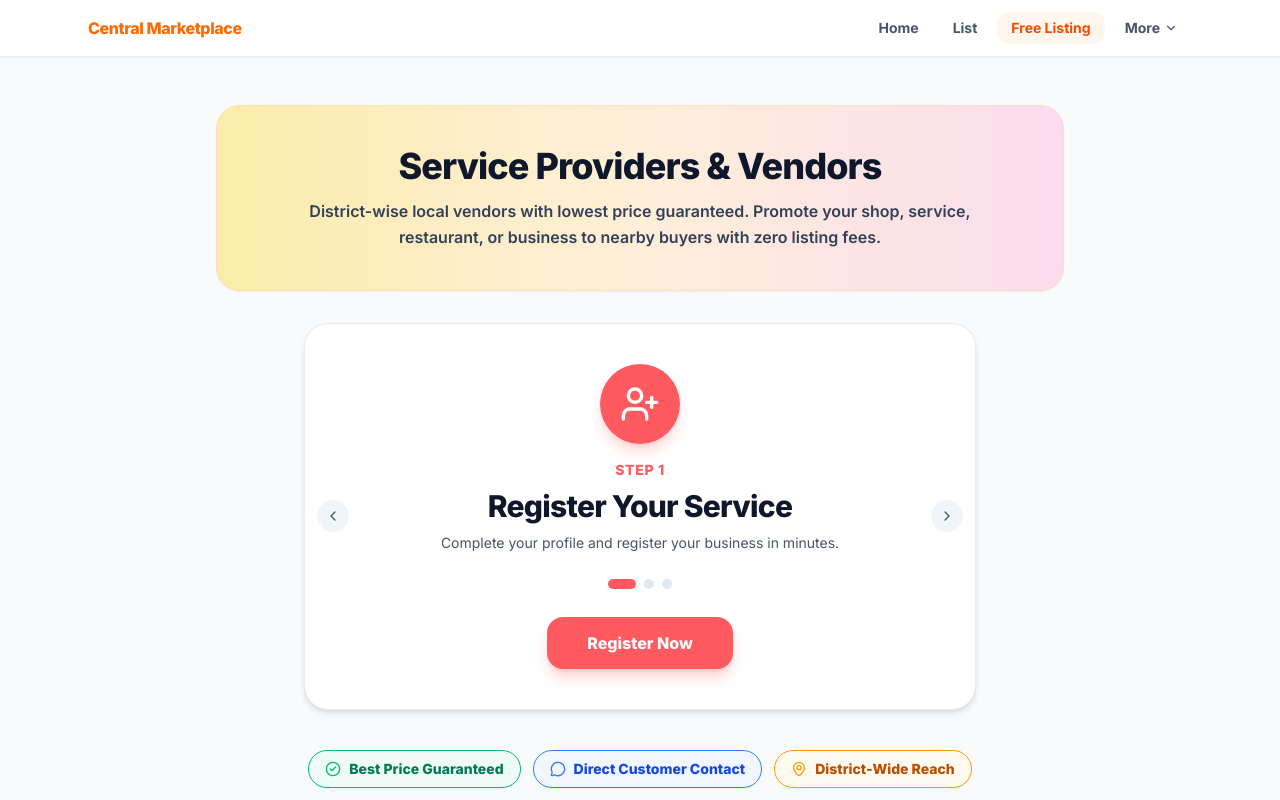
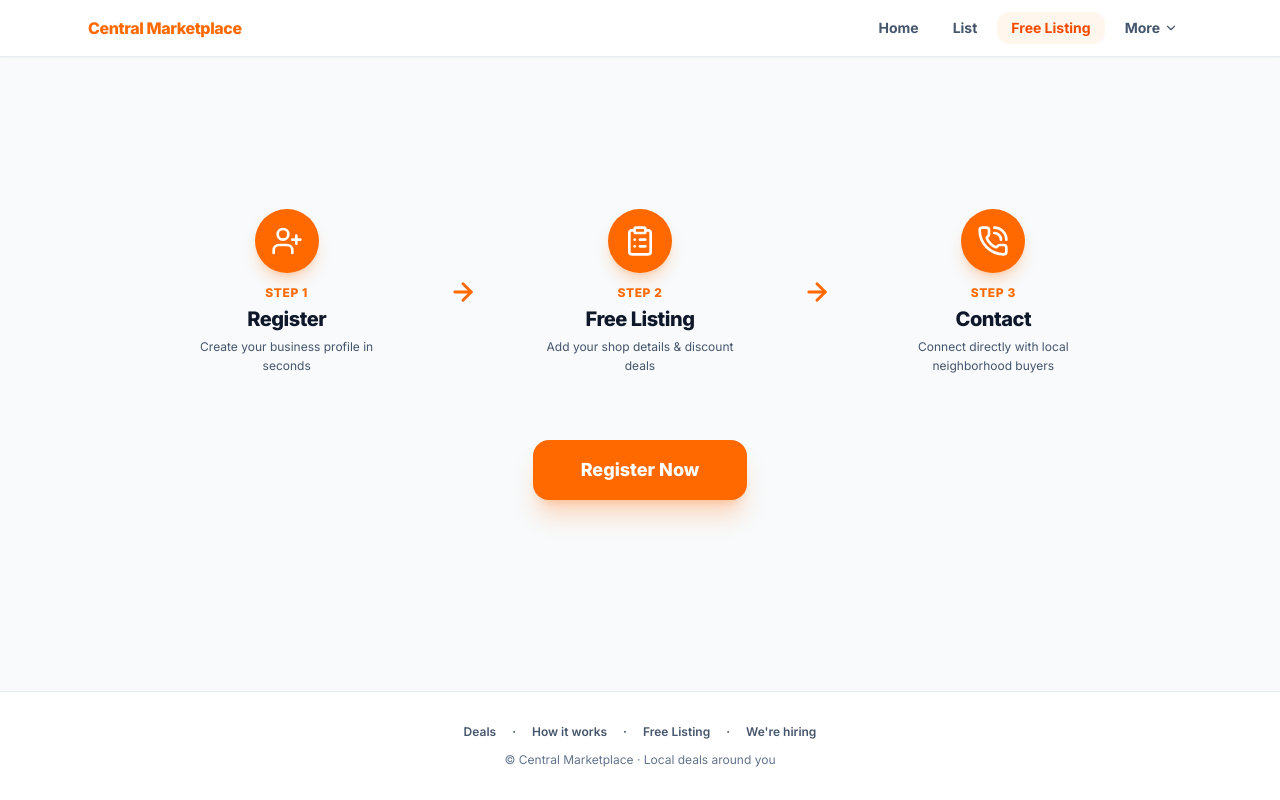
Before and after one commit to bala290498/central-marketplace-03, a Next.js app: page /list-your-business in a window 1280 px wide. Shown: the top 800 px of the page. Built offline with nearby package versions, Linux system fonts and the light colour scheme.

Commit message:
feat: center free listing page steps, use official brand orange theme, and remove top banner and pill badges

```diff
--- a/src/components/ListYourBusinessClient.tsx
+++ b/src/components/ListYourBusinessClient.tsx
@@ -6,19 +6,16 @@ import { Footer } from "@/components/Footer";
 import {
   UserPlus,
   ClipboardList,
-  MapPin,
+  PhoneCall,
   CheckCircle2,
-  MessageCircle,
   X,
   Send,
   Store,
-  Sparkles,
-  ChevronLeft,
-  ChevronRight,
+  ArrowRight,
+  ArrowDown,
 } from "lucide-react";
 
 export function ListYourBusinessClient() {
-  const [activeStep, setActiveStep] = useState(0);
   const [isModalOpen, setIsModalOpen] = useState(false);
   const [isSubmitted, setIsSubmitted] = useState(false);
 
@@ -35,31 +32,23 @@ export function ListYourBusinessClient() {
   const steps = [
     {
       stepLabel: "Step 1",
-      title: "Register Your Service",
-      description: "Complete your profile and register your business in minutes.",
+      title: "Register",
+      description: "Create your business profile in seconds",
       icon: UserPlus,
     },
     {
       stepLabel: "Step 2",
-      title: "List Your Shop & Deals",
-      description: "Add your shop details, photos, and exclusive discount offers for local buyers.",
+      title: "Free Listing",
+      description: "Add your shop details & discount deals",
       icon: ClipboardList,
     },
     {
       stepLabel: "Step 3",
-      title: "Reach Members Nearby",
-      description: "Get discovered directly within your district by thousands of neighborhood shoppers.",
-      icon: MapPin,
+      title: "Contact",
+      description: "Connect directly with local neighborhood buyers",
+      icon: PhoneCall,
     },
   ];
-
-  const handleNextStep = () => {
-    setActiveStep((prev) => (prev + 1) % steps.length);
-  };
-
-  const handlePrevStep = () => {
-    setActiveStep((prev) => (prev - 1 + steps.length) % steps.length);
-  };
 
   const handleSubmit = (e: React.FormEvent) => {
     e.preventDefault();
@@ -78,114 +67,95 @@ export function ListYourBusinessClient() {
     }, 2500);
   };
 
-  const currentStepData = steps[activeStep];
-  const StepIcon = currentStepData.icon;
-
   return (
-    <div className="min-h-screen bg-slate-50/60 text-slate-900 flex flex-col">
+    <div className="min-h-screen bg-slate-50/60 text-slate-900 flex flex-col justify-between">
       <Navbar />
 
-      <main className="flex-1 max-w-4xl w-full mx-auto px-4 sm:px-6 py-8 sm:py-12">
-        {/* Top Warm Pastel Gradient Banner (Matches Reference UI) */}
-        <div className="bg-gradient-to-r from-amber-200/70 via-orange-100/90 to-pink-200/70 border border-orange-200/50 p-6 sm:p-10 rounded-3xl text-center shadow-xs mb-8">
-          <h1 className="text-2xl sm:text-4xl font-extrabold text-slate-900 tracking-tight mb-3">
-            Service Providers & Vendors
-          </h1>
-          <p className="text-xs sm:text-base font-semibold text-slate-700 max-w-2xl mx-auto leading-relaxed">
-            District-wise local vendors with lowest price guaranteed. Promote your shop, service, restaurant, or business to nearby buyers with zero listing fees.
-          </p>
+      <main className="flex-1 max-w-5xl w-full mx-auto px-4 sm:px-6 py-12 sm:py-20 flex flex-col items-center justify-center text-center">
+        {/* Desktop View: 3 Steps Directly in a Horizontal Row with Horizontal Arrows */}
+        <div className="hidden md:flex items-center justify-center gap-6 py-6 mb-10 w-full">
+          {steps.map((step, idx) => {
+            const Icon = step.icon;
+            const isLast = idx === steps.length - 1;
+            return (
+              <React.Fragment key={idx}>
+                {/* Step Item */}
+                <div className="flex-1 text-center flex flex-col items-center justify-center px-2">
+                  <div className="w-16 h-16 bg-orange-500 rounded-full flex items-center justify-center text-white mb-3 shadow-lg shadow-orange-500/25 transition-transform duration-300 hover:scale-105">
+                    <Icon className="w-8 h-8" />
+                  </div>
+                  <span className="text-orange-500 font-extrabold text-xs uppercase tracking-wider mb-1">
+                    {step.stepLabel}
+                  </span>
+                  <h3 className="text-xl font-extrabold text-slate-900 mb-1 tracking-tight">
+                    {step.title}
+                  </h3>
+                  <p className="text-xs text-slate-600 max-w-[200px] leading-relaxed mx-auto">
+                    {step.description}
+                  </p>
+                </div>
+
+                {/* Horizontal Arrow Pointing to Next Step */}
+                {!isLast && (
+                  <div className="flex-shrink-0 flex items-center justify-center self-center px-1">
+                    <ArrowRight className="w-7 h-7 text-orange-500 stroke-[2.5]" />
+                  </div>
+                )}
+              </React.Fragment>
+            );
+          })}
         </div>
 
-        {/* 3-Step Interactive Steps Card (Matches Reference UI) */}
-        <div className="bg-white rounded-3xl p-6 sm:p-10 border border-slate-200/80 shadow-md text-center max-w-2xl mx-auto mb-8 relative overflow-hidden">
-          {/* Top Left / Right Touch Nav Arrows */}
-          <button
-            type="button"
-            onClick={handlePrevStep}
-            className="absolute left-3 top-1/2 -translate-y-1/2 w-8 h-8 rounded-full bg-slate-100 text-slate-600 flex items-center justify-center hover:bg-slate-200 transition-colors cursor-pointer"
-            title="Previous Step"
-          >
-            <ChevronLeft className="w-4 h-4" />
-          </button>
-          <button
-            type="button"
-            onClick={handleNextStep}
-            className="absolute right-3 top-1/2 -translate-y-1/2 w-8 h-8 rounded-full bg-slate-100 text-slate-600 flex items-center justify-center hover:bg-slate-200 transition-colors cursor-pointer"
-            title="Next Step"
-          >
-            <ChevronRight className="w-4 h-4" />
-          </button>
+        {/* Mobile View: 3 Steps Vertically Stacked with Vertical Arrows */}
+        <div className="flex md:hidden flex-col items-center justify-center gap-6 py-4 mb-10 w-full">
+          {steps.map((step, idx) => {
+            const Icon = step.icon;
+            const isLast = idx === steps.length - 1;
+            return (
+              <React.Fragment key={idx}>
+                {/* Step Item */}
+                <div className="text-center flex flex-col items-center justify-center px-4 max-w-xs mx-auto">
+                  <div className="w-16 h-16 bg-orange-500 rounded-full flex items-center justify-center text-white mb-2.5 shadow-lg shadow-orange-500/25">
+                    <Icon className="w-8 h-8" />
+                  </div>
+                  <span className="text-orange-500 font-extrabold text-xs uppercase tracking-wider mb-1">
+                    {step.stepLabel}
+                  </span>
+                  <h3 className="text-xl font-extrabold text-slate-900 mb-1 tracking-tight">
+                    {step.title}
+                  </h3>
+                  <p className="text-xs text-slate-600 leading-relaxed mx-auto">
+                    {step.description}
+                  </p>
+                </div>
 
-          {/* Red Circular Icon */}
-          <div className="w-16 h-16 sm:w-20 sm:h-20 bg-[#FF5A5F] rounded-full flex items-center justify-center text-white mx-auto mb-4 shadow-lg shadow-[#FF5A5F]/25 transition-transform duration-300 transform hover:scale-105">
-            <StepIcon className="w-8 h-8 sm:w-10 sm:h-10" />
-          </div>
+                {/* Vertical Arrow Pointing Down to Next Step */}
+                {!isLast && (
+                  <div className="py-1">
+                    <ArrowDown className="w-6 h-6 text-orange-500 stroke-[2.5]" />
+                  </div>
+                )}
+              </React.Fragment>
+            );
+          })}
+        </div>
 
-          {/* Step Counter Label */}
-          <span className="text-[#FF5A5F] font-extrabold text-xs sm:text-sm uppercase tracking-wider mb-2 block">
-            {currentStepData.stepLabel}
-          </span>
-
-          {/* Step Title */}
-          <h2 className="text-xl sm:text-3xl font-extrabold text-slate-900 mb-2 tracking-tight">
-            {currentStepData.title}
-          </h2>
-
-          {/* Step Description */}
-          <p className="text-xs sm:text-sm text-slate-600 max-w-md mx-auto mb-6 leading-relaxed">
-            {currentStepData.description}
-          </p>
-
-          {/* Pagination Dots */}
-          <div className="flex items-center justify-center gap-2 mb-7">
-            {steps.map((_, idx) => (
-              <button
-                key={idx}
-                type="button"
-                onClick={() => setActiveStep(idx)}
-                className={`transition-all duration-300 rounded-full cursor-pointer ${
-                  activeStep === idx
-                    ? "w-7 h-2.5 bg-[#FF5A5F]"
-                    : "w-2.5 h-2.5 bg-slate-200 hover:bg-slate-300"
-                }`}
-                title={`Go to step ${idx + 1}`}
-              />
-            ))}
-          </div>
-
-          {/* Bright Coral Call-To-Action Button */}
+        {/* Centered CTA Register Button */}
+        <div className="text-center w-full flex justify-center">
           <button
             type="button"
             onClick={() => setIsModalOpen(true)}
-            className="w-full sm:w-auto px-10 py-3.5 rounded-2xl bg-[#FF5A5F] hover:bg-[#E0484D] text-white font-extrabold text-base shadow-lg shadow-[#FF5A5F]/30 transition-all duration-200 cursor-pointer transform hover:scale-[1.02]"
+            className="w-full sm:w-auto px-12 py-4 rounded-2xl bg-orange-500 hover:bg-orange-600 text-white font-extrabold text-base sm:text-lg shadow-xl shadow-orange-500/25 transition-all duration-200 cursor-pointer transform hover:scale-[1.02]"
           >
             Register Now
           </button>
-        </div>
-
-        {/* Feature Pill Badges Row (Matches Reference UI) */}
-        <div className="flex items-center justify-center gap-3 overflow-x-auto no-scrollbar py-2 mb-10">
-          <div className="inline-flex items-center gap-2 px-4 py-2 rounded-full border border-emerald-500 text-emerald-700 bg-emerald-50/70 font-extrabold text-xs sm:text-sm whitespace-nowrap shadow-xs">
-            <CheckCircle2 className="w-4 h-4 text-emerald-500 flex-shrink-0" />
-            <span>Best Price Guaranteed</span>
-          </div>
-
-          <div className="inline-flex items-center gap-2 px-4 py-2 rounded-full border border-blue-500 text-blue-700 bg-blue-50/70 font-extrabold text-xs sm:text-sm whitespace-nowrap shadow-xs">
-            <MessageCircle className="w-4 h-4 text-blue-500 flex-shrink-0" />
-            <span>Direct Customer Contact</span>
-          </div>
-
-          <div className="inline-flex items-center gap-2 px-4 py-2 rounded-full border border-amber-500 text-amber-700 bg-amber-50/70 font-extrabold text-xs sm:text-sm whitespace-nowrap shadow-xs">
-            <MapPin className="w-4 h-4 text-amber-500 flex-shrink-0" />
-            <span>District-Wide Reach</span>
-          </div>
         </div>
       </main>
 
       {/* Registration Modal Popup */}
       {isModalOpen && (
         <div className="fixed inset-0 z-50 flex items-center justify-center p-4 bg-slate-900/60 backdrop-blur-xs animate-in fade-in duration-200">
-          <div className="bg-white rounded-3xl max-w-lg w-full p-6 sm:p-8 shadow-2xl border border-slate-200 relative animate-in zoom-in-95 duration-150">
+          <div className="bg-white rounded-3xl max-w-lg w-full p-6 sm:p-8 shadow-2xl border border-slate-200 relative animate-in zoom-in-95 duration-150 text-left">
             <button
               type="button"
               onClick={() => setIsModalOpen(false)}
@@ -209,7 +179,7 @@ export function ListYourBusinessClient() {
             ) : (
               <form onSubmit={handleSubmit} className="space-y-4">
                 <div className="flex items-center gap-3 mb-2">
-                  <div className="w-10 h-10 rounded-2xl bg-[#FF5A5F]/10 text-[#FF5A5F] flex items-center justify-center">
+                  <div className="w-10 h-10 rounded-2xl bg-orange-50 text-orange-500 flex items-center justify-center">
                     <Store className="w-5 h-5" />
                   </div>
                   <div>
@@ -234,7 +204,7 @@ export function ListYourBusinessClient() {
                       setFormData({ ...formData, businessName: e.target.value })
                     }
                     placeholder="E.g. Agasthiyar Mess & Restaurant"
-                    className="w-full px-4 py-2.5 rounded-xl border border-slate-200 bg-white text-slate-900 text-sm font-semibold outline-none focus:border-[#FF5A5F] focus:ring-1 focus:ring-[#FF5A5F]"
+                    className="w-full px-4 py-2.5 rounded-xl border border-slate-200 bg-white text-slate-900 text-sm font-semibold outline-none focus:border-orange-500 focus:ring-1 focus:ring-orange-500"
                   />
                 </div>
 
@@ -248,7 +218,7 @@ export function ListYourBusinessClient() {
                       onChange={(e) =>
                         setFormData({ ...formData, category: e.target.value })
                       }
-                      className="w-full px-3 py-2.5 rounded-xl border border-slate-200 bg-white text-slate-900 text-xs font-bold outline-none focus:border-[#FF5A5F]"
+                      className="w-full px-3 py-2.5 rounded-xl border border-slate-200 bg-white text-slate-900 text-xs font-bold outline-none focus:border-orange-500"
                     >
                       <option value="Dining & Cafes">Dining & Cafes</option>
                       <option value="Salon & Spa">Salon & Spa</option>
@@ -273,7 +243,7 @@ export function ListYourBusinessClient() {
                         setFormData({ ...formData, location: e.target.value })
                       }
                       placeholder="E.g. Vickramasingapuram"
-                      className="w-full px-3 py-2.5 rounded-xl border border-slate-200 bg-white text-slate-900 text-xs font-bold outline-none focus:border-[#FF5A5F]"
+                      className="w-full px-3 py-2.5 rounded-xl border border-slate-200 bg-white text-slate-900 text-xs font-bold outline-none focus:border-orange-500"
                     />
                   </div>
                 </div>
@@ -290,7 +260,7 @@ export function ListYourBusinessClient() {
                       setFormData({ ...formData, phone: e.target.value })
                     }
                     placeholder="+91 94431 00000"
-                    className="w-full px-4 py-2.5 rounded-xl border border-slate-200 bg-white text-slate-900 text-sm font-semibold outline-none focus:border-[#FF5A5F]"
+                    className="w-full px-4 py-2.5 rounded-xl border border-slate-200 bg-white text-slate-900 text-sm font-semibold outline-none focus:border-orange-500"
                   />
                 </div>
 
@@ -306,7 +276,7 @@ export function ListYourBusinessClient() {
                       setFormData({ ...formData, offerTitle: e.target.value })
                     }
                     placeholder="E.g. 20% Off Lunch Thali Meals"
-                    className="w-full px-4 py-2.5 rounded-xl border border-slate-200 bg-white text-slate-900 text-sm font-semibold outline-none focus:border-[#FF5A5F]"
+                    className="w-full px-4 py-2.5 rounded-xl border border-slate-200 bg-white text-slate-900 text-sm font-semibold outline-none focus:border-orange-500"
                   />
                 </div>
 
@@ -321,13 +291,13 @@ export function ListYourBusinessClient() {
                       setFormData({ ...formData, description: e.target.value })
                     }
                     placeholder="Brief details about your shop or discount deal..."
-                    className="w-full px-4 py-2 rounded-xl border border-slate-200 bg-white text-slate-900 text-xs font-medium outline-none focus:border-[#FF5A5F]"
+                    className="w-full px-4 py-2 rounded-xl border border-slate-200 bg-white text-slate-900 text-xs font-medium outline-none focus:border-orange-500"
                   />
                 </div>
 
                 <button
                   type="submit"
-                  className="w-full py-3.5 rounded-2xl bg-[#FF5A5F] hover:bg-[#E0484D] text-white font-extrabold text-sm shadow-md shadow-[#FF5A5F]/30 transition-all cursor-pointer flex items-center justify-center gap-2 mt-2"
+                  className="w-full py-3.5 rounded-2xl bg-orange-500 hover:bg-orange-600 text-white font-extrabold text-sm shadow-md shadow-orange-500/25 transition-all cursor-pointer flex items-center justify-center gap-2 mt-2"
                 >
                   <Send className="w-4 h-4" />
                   <span>Submit Free Listing Request</span>
```
